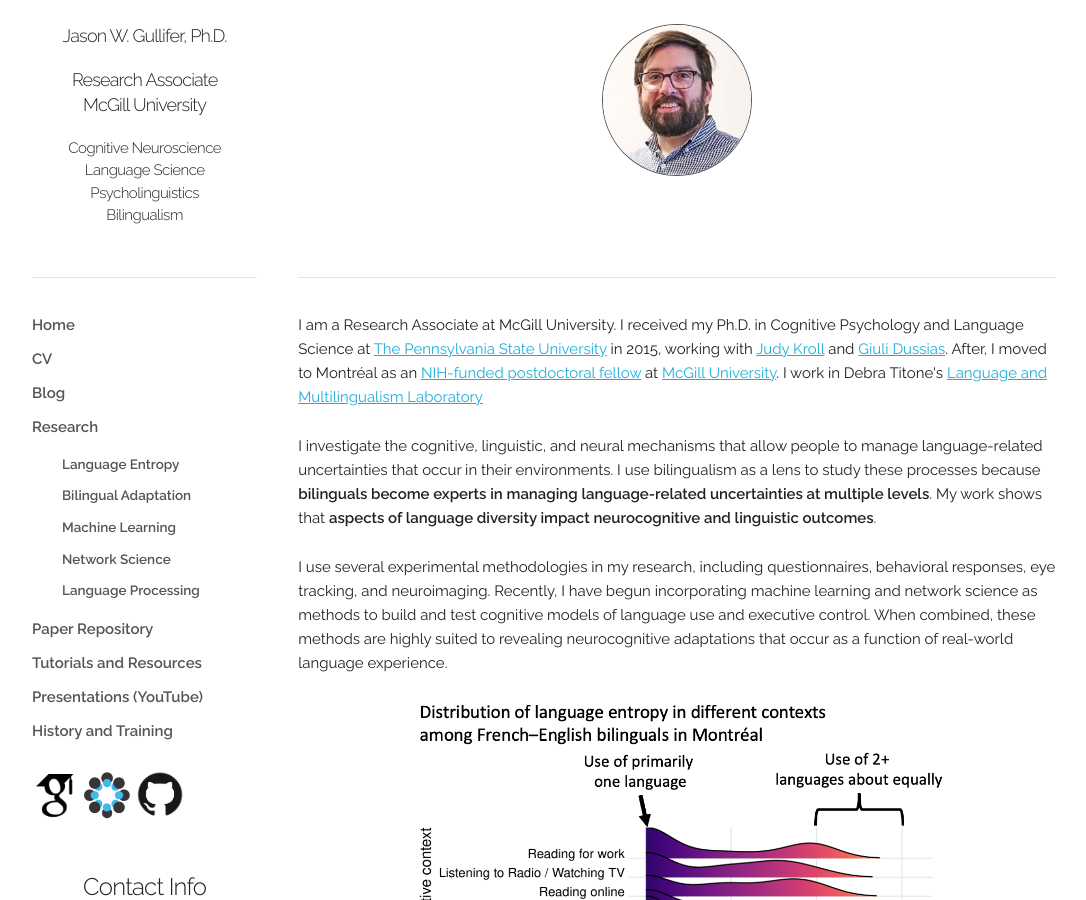
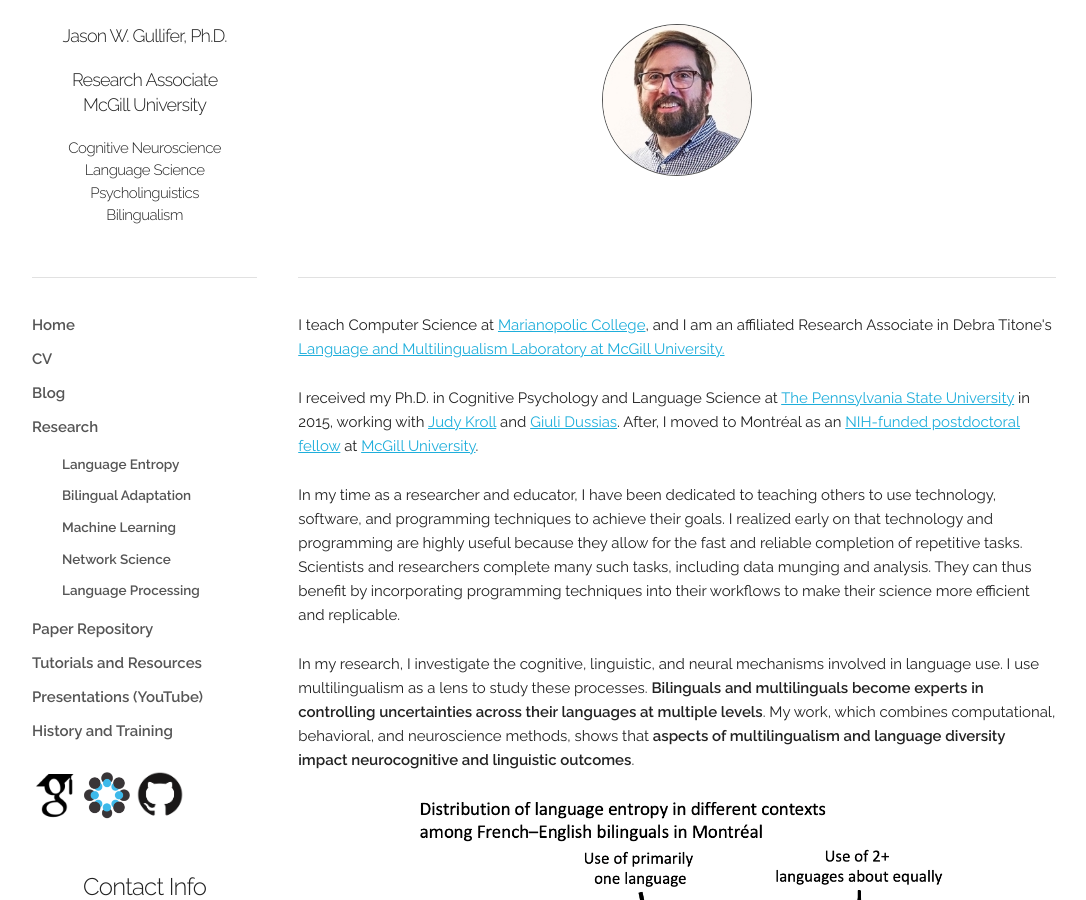
Before and after one commit to jasongullifer/jasongullifer.github.io, a Jekyll site: the page built from index.html, in a window 1280 px wide and 900 px high. Shown: the whole window, without its empty margins (96-1182 px from the left). Built offline with Jekyll 4.4.1, drawn with Linux system fonts in a browser that asks for light colours; Markdown is read by kramdown in place of the engine named in the settings; the list of posts is cut into pages by our own code; comment, search, counter and statistics services are not loaded.

Commit message:
update cv and bio

```diff
--- a/_includes/menubar.html
+++ b/_includes/menubar.html
@@ -1,6 +1,6 @@
 <ul>
 <li><a href="/">Home</a></li>
-<li><a href="/files/gullifer_cv_12-2021.pdf">CV</a></li>
+<li><a href="/files/gullifer_cv_01-2022.pdf">CV</a></li>
 <li><a href="/blog/">Blog</a></li>
 <li><a href="/research/">Research</a></li>
 <ul>
--- a/index.html
+++ b/index.html
@@ -6,12 +6,14 @@ layout: index_default
 	   <!--<h2 class="center">Home</h2> -->
 
 	    <p>
-	      I am a Research Associate at McGill University. I received my Ph.D. in Cognitive Psychology and Language Science at <a href="http://www.psu.edu">The Pennsylvania State University</a> in 2015, working with <a href="https://bilingualismmindbrain.com/lab-members/judith-f-kroll/">Judy Kroll</a> and <a href="http://www.personal.psu.edu/ped10/Giuli_Dussias/Home.html">Giuli Dussias</a>. After, I moved to Montréal as an <a href="https://projectreporter.nih.gov/project_info_description.cfm?aid=8982287&icde=26640610">NIH-funded postdoctoral fellow</a> at <a href="http://mcgill.ca">McGill University</a>. I work in Debra Titone's <a href="https://www.mcgill.ca/language-lab/">Language and Multilingualism Laboratory</a> </p>
+	      I teach Computer Science at <a href="https://www.marianopolis.edu/">Marianopolic College</a>, and I am an affiliated Research Associate in Debra Titone's <a href="https://www.mcgill.ca/language-lab/">Language and Multilingualism Laboratory at McGill University.</a>
+	  	</p>
 
-	     <p>I investigate the cognitive, linguistic, and neural mechanisms that allow people to manage language-related uncertainties that occur in their environments. I use bilingualism as a lens to study these processes because <strong>bilinguals become experts in managing language-related uncertainties at multiple levels</strong>. My work shows that <strong>aspects of language diversity impact neurocognitive and linguistic outcomes</strong>.</p>
+	     <p>I received my Ph.D. in Cognitive Psychology and Language Science at <a href="http://www.psu.edu">The Pennsylvania State University</a> in 2015, working with <a href="https://bilingualismmindbrain.com/lab-members/judith-f-kroll/">Judy Kroll</a> and <a href="http://www.personal.psu.edu/ped10/Giuli_Dussias/Home.html">Giuli Dussias</a>. After, I moved to Montréal as an <a href="https://projectreporter.nih.gov/project_info_description.cfm?aid=8982287&icde=26640610">NIH-funded postdoctoral fellow</a> at <a href="http://mcgill.ca">McGill University</a>.</p>
 
-	     <p>I use several experimental methodologies in my research, including questionnaires, behavioral responses, eye tracking, and neuroimaging. Recently, I have begun incorporating machine learning and network science as methods to build and test cognitive models of language use and executive control. When combined, these methods are highly suited to revealing  neurocognitive adaptations that occur as a function of real-world language experience.</p>
+	     <p>In my time as a researcher and educator, I have been dedicated to teaching others to use technology, software, and programming techniques to achieve their goals. I realized early on that technology and programming are highly useful because they allow for the fast and reliable completion of repetitive tasks. Scientists and researchers complete many such tasks, including data munging and analysis. They can thus benefit by incorporating programming techniques into their workflows to make their science more efficient and replicable.</p>
 
+	     <p>In my research, I investigate the cognitive, linguistic, and neural mechanisms involved in language use. I use multilingualism as a lens to study these processes. <strong>Bilinguals and multilinguals become experts in controlling uncertainties across their languages at multiple levels</strong>. My work, which combines computational, behavioral, and neuroscience methods,  shows that <strong>aspects of multilingualism and language diversity impact neurocognitive and linguistic outcomes</strong>.</p>
 
 		 		<a href="/research/language_entropy/"><img src="/images/entropy_distribution.png" alt="distribution of language entropy across different social contexts french-english bilinguals in montreal. contexts like reading and writing for work purposes have low language entropy. contexts like thinking and dreaming have high language entropy."></a>
 
```
Also changed, not shown: 1 other file.
